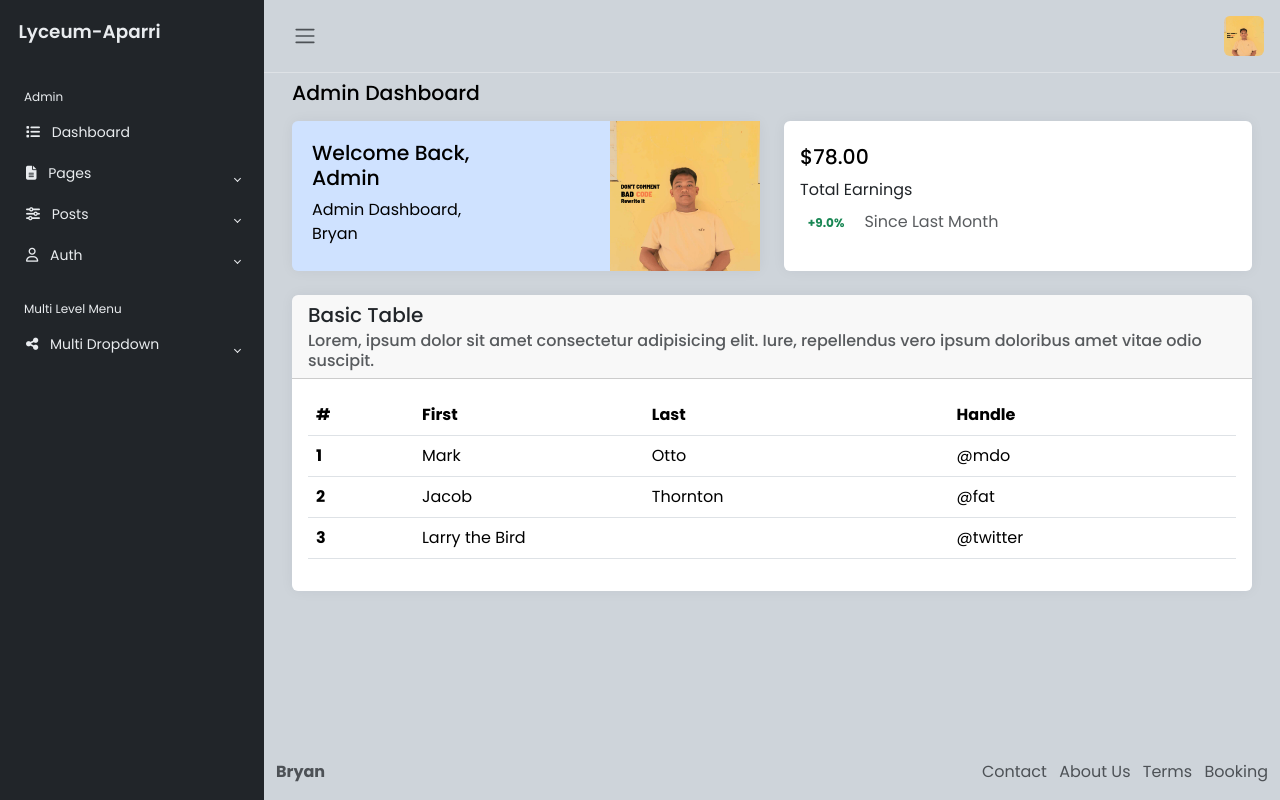
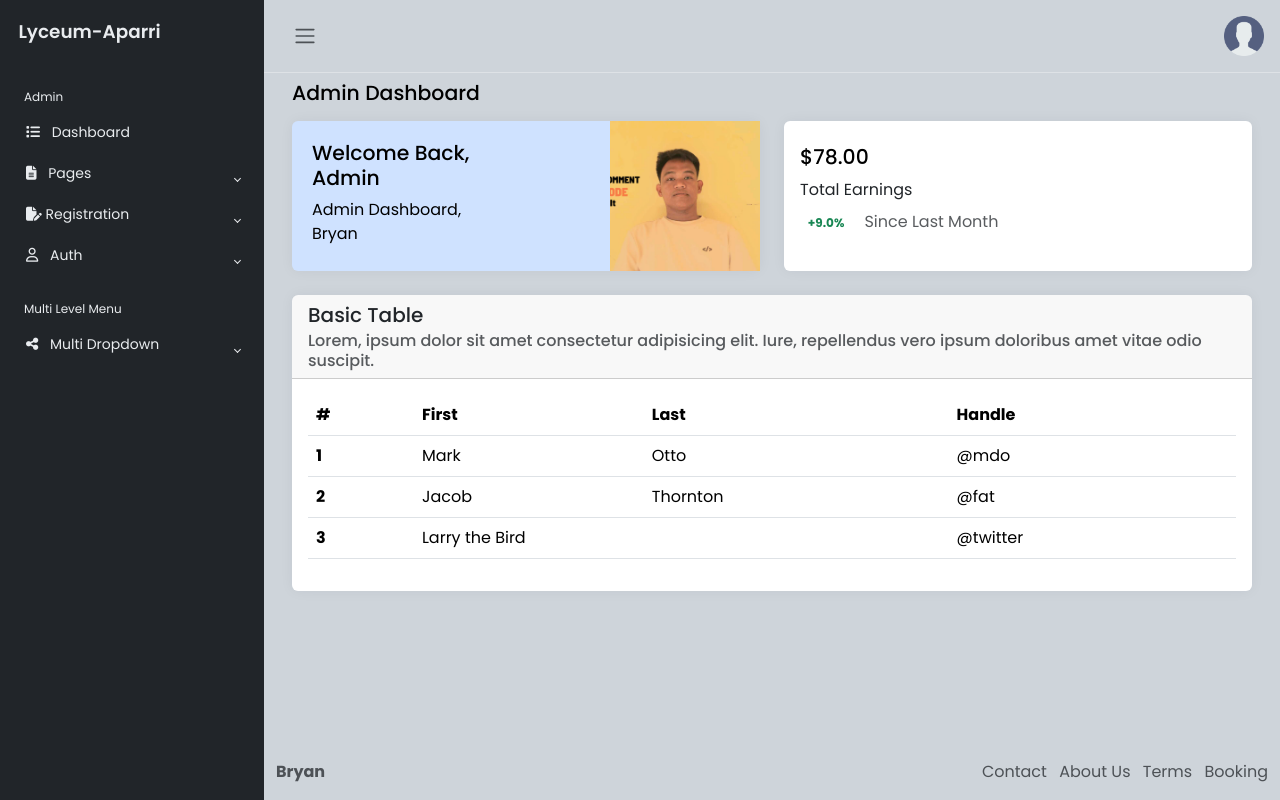
Before and after one commit to Smokecode00/SRS, a PHP site: page /dashboard.php in a window 1280 px wide. Run offline with PHP 8.4, Linux system fonts and the light colour scheme; some libraries are stand-ins or nearby versions.

Commit message:
adding some image

```diff
--- a/dashboard.php
+++ b/dashboard.php
@@ -44,19 +44,19 @@
                         </ul>
                     </li>
                     <li class="sidebar-item">
-                        <a href="#" class="sidebar-link collapsed" data-bs-target="#posts" data-bs-toggle="collapse" aria-expanded="false">
-                            <i class="fa-solid fa-sliders pe-2"></i>
-                            Posts
+                        <a href="#" class="sidebar-link collapsed" data-bs-target="#registration" data-bs-toggle="collapse" aria-expanded="false">
+                            <i class="fa-solid fa-file-pen"></i>
+                            Registration
                         </a>
-                        <ul id="posts" class="sidebar-dropdown list-unstyled collapse" data-bs-parent="#sidebar">
+                        <ul id="registration" class="sidebar-dropdown list-unstyled collapse" data-bs-parent="#sidebar">
                             <li class="sidebar-item">
-                                <a href="#" class="sidebar-link">Posts 1</a>
+                                <a href="#" class="sidebar-link">Form 1</a>
                             </li>
                             <li class="sidebar-item">
-                                <a href="#" class="sidebar-link">Posts 2</a>
+                                <a href="#" class="sidebar-link">Form 2</a>
                             </li>
                             <li class="sidebar-item">
-                                <a href="#" class="sidebar-link">Posts 3</a>
+                                <a href="#" class="sidebar-link">Form 3</a>
                             </li>
                         </ul>
                     </li>
@@ -111,12 +111,12 @@
                     <ul class="navbar-nav">
                         <li class="nav-item dropdown">
                             <a href="#" data-bs-toggle="dropdown" class="nav-icon pe-md-0">
-                                <img src="Img/me.png" class="avatar img-fluid rounded" alt="">
+                                <img src="Img/user.png" class="avatar img-fluid rounded" alt="">
                             </a>
                             <div class="dropdown-menu dropdown-menu-end">
                                 <a href="#" class="dropdown-item">Profile</a>
                                 <a href="#" class="dropdown-item">Setting</a>
-                                <a href="#" class="dropdown-item">Logout</a>
+                                <a href="#" class="dropdown-item text-danger">Logout</a>
                             </div>
                         </li>
                     </ul>
```
Also changed, not shown: Img/me.png, Img/user.png (added).
